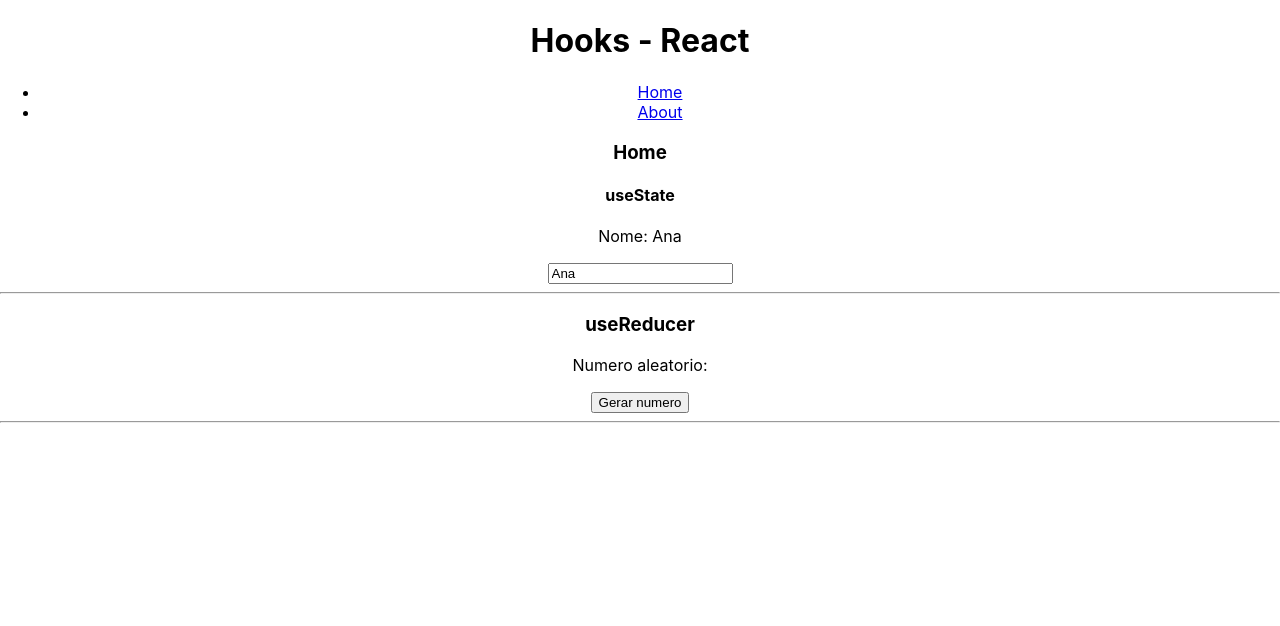
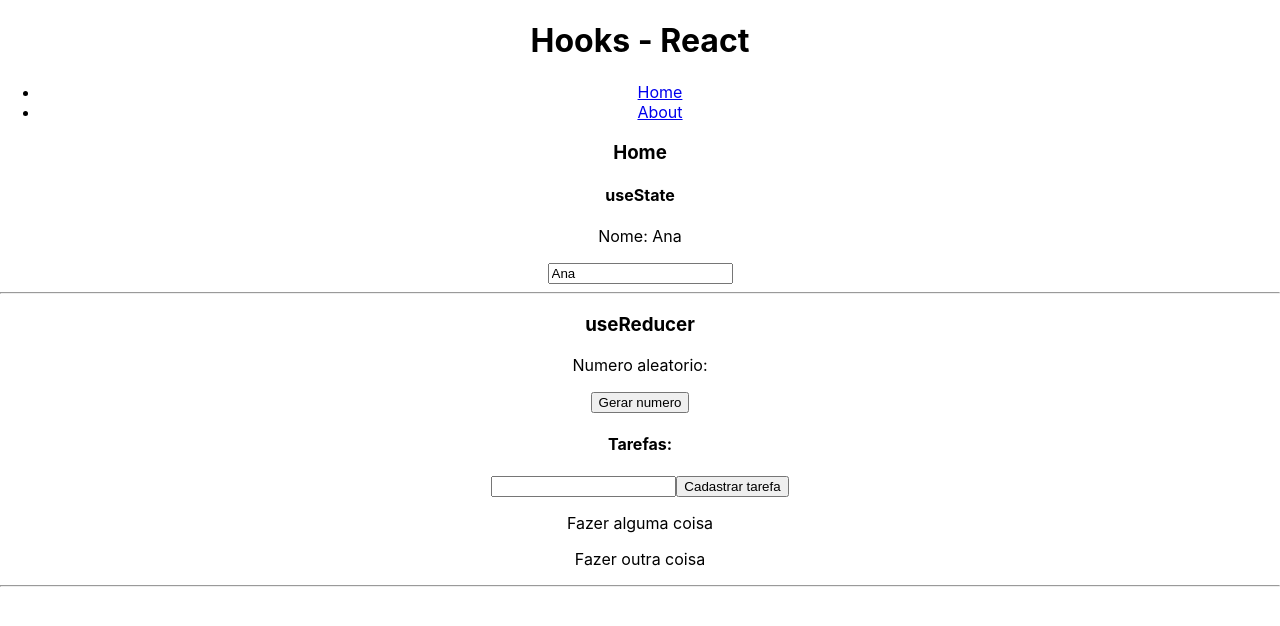
Before and after one commit to maikonsm7/reacthooks, a React (Create React App) app: page / in a window 1280 px wide. Shown: the top 626 px of the page. Built offline with nearby package versions, Linux system fonts and the light colour scheme.

Commit message:
delete task

```diff
--- a/src/components/HookUseReducer.jsx
+++ b/src/components/HookUseReducer.jsx
@@ -1,15 +1,51 @@
 import React from "react";
-import { useReducer } from "react";
+import { useReducer, useState } from "react";
 // useReducer tambem faz o mesmo papel do useState, porem vc consegue criar uma funcao para gerenciar as variaveis
+// pode-se construir estruturas mais complexas usando switch com actions
 const HookUseReducer = () => {
+    const [tasksText, setTasksText] = useState('')
     const [num, dispatch] = useReducer((state, action) => {
         return Math.random(state)
     })
+    const initialTasks = [
+        {id: 1, text: 'Fazer alguma coisa'},
+        {id: 2, text: 'Fazer outra coisa'}
+    ]
+    const taskReducer = (state, action) => {
+        switch(action.type){
+            case 'ADD':
+                const newTask = {
+                    id: Math.random(),
+                    text: tasksText,
+                }
+                setTasksText('')
+                return [...state, newTask]
+            case 'DELETE':
+                return state.filter(task => task.id !== action.id)
+            default:
+                return state
+        }
+    }
+    const [tasks, dispatchTasks] = useReducer(taskReducer, initialTasks)
+
+    const handleSubmit = (e) => {
+        e.preventDefault()
+        dispatchTasks({type: 'ADD'})
+    }
+    const removeTask = (id) => {
+        dispatchTasks({type: 'DELETE', id}) // esta reduzido, pois o nome da chave e o mesmo do parametro
+    }
     return(
         <div>
             <h3>useReducer</h3>
             <p>Numero aleatorio: {num}</p>
             <button onClick={dispatch}>Gerar numero</button>
+            <h4>Tarefas:</h4>
+            <form onSubmit={handleSubmit}>
+                <input type="text" value={tasksText} onChange={e => setTasksText(e.target.value)}/>
+                <button>Cadastrar tarefa</button>
+            </form>
+            {tasks.map(task => (<p key={task.id} onDoubleClick={() => removeTask(task.id)}>{task.text}</p>))}
             <hr />
         </div>
     )
```
